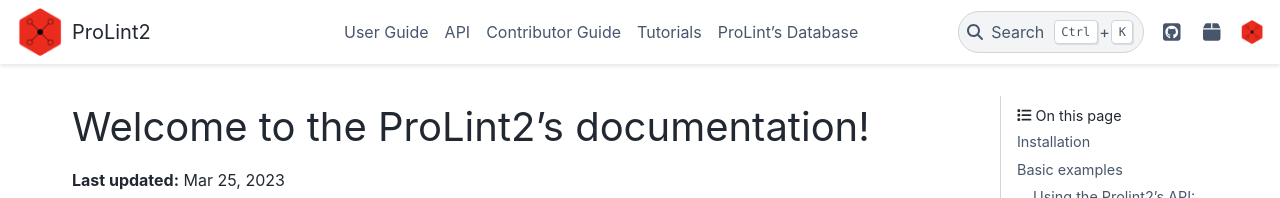
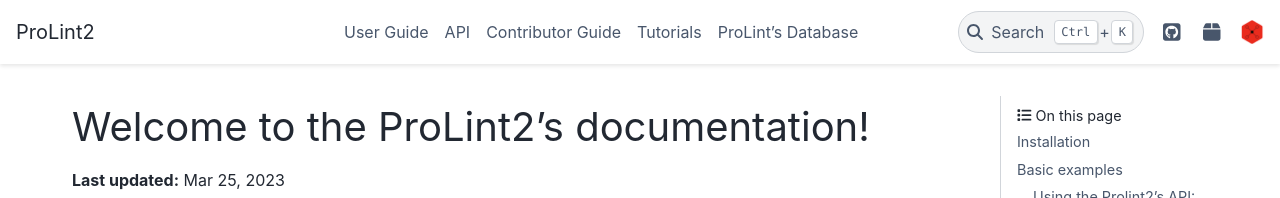
Before and after one commit to ProLint/prolint2, a Sphinx documentation site: the page built from docs/index.rst, in a window 1280 px wide. Shown: the top 198 px of the page. Built offline with Sphinx 7.4.7 and the PyData theme 0.15.4, drawn with Linux system fonts in a browser that asks for light colours; the version number could not be read and is left out.

Commit message:
correcting image paths

```diff
--- a/docs/conf.py
+++ b/docs/conf.py
@@ -197,8 +197,8 @@
 #     "doc_path": "docs",
 # }
 
-html_logo = '_static/logo.png'
-html_favicon = "_static/logo.png"
+html_logo = 'logo.png'
+html_favicon = "logo.png"
 
 # -- Options for HTMLHelp output ---------------------------------------------
 
```
